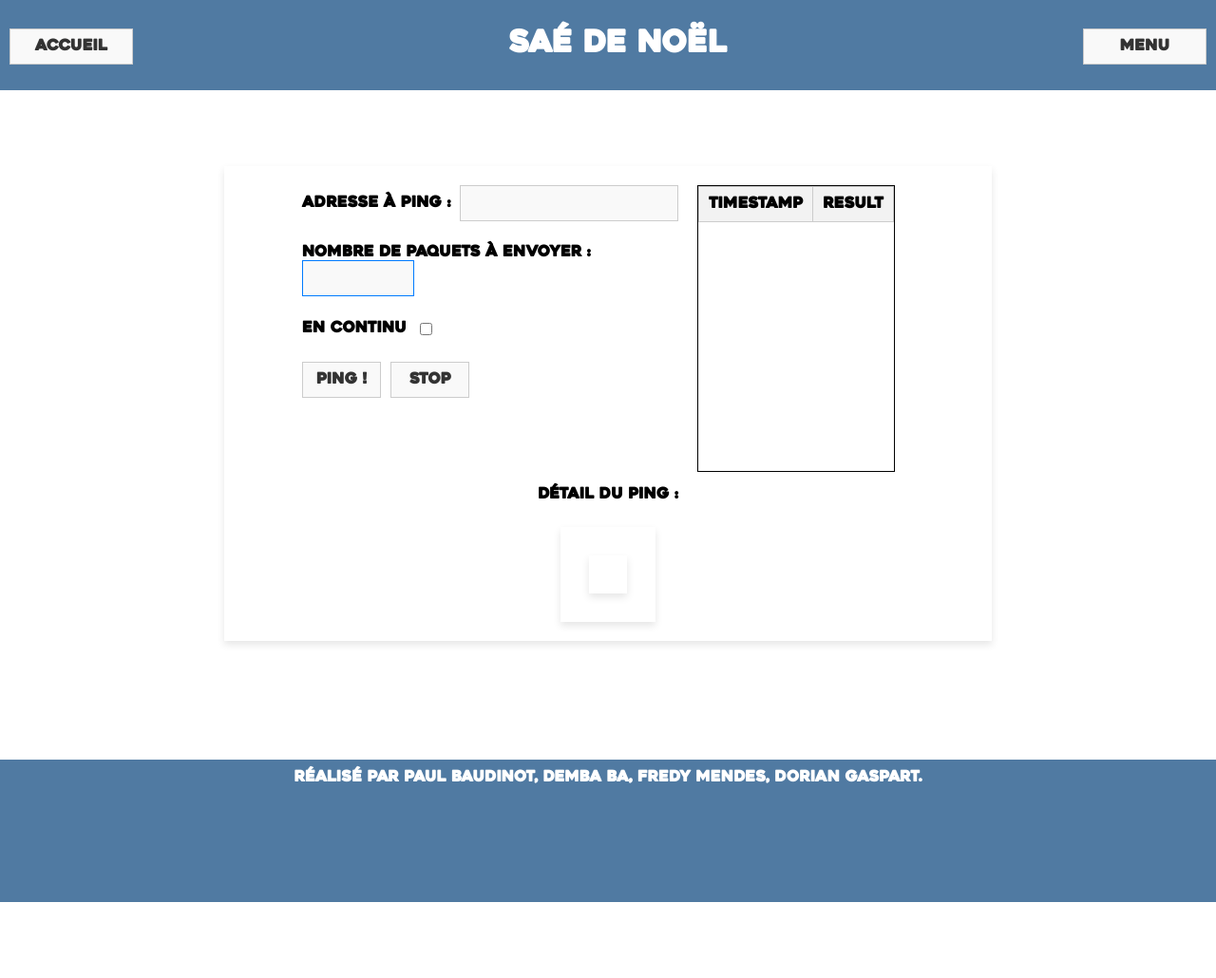
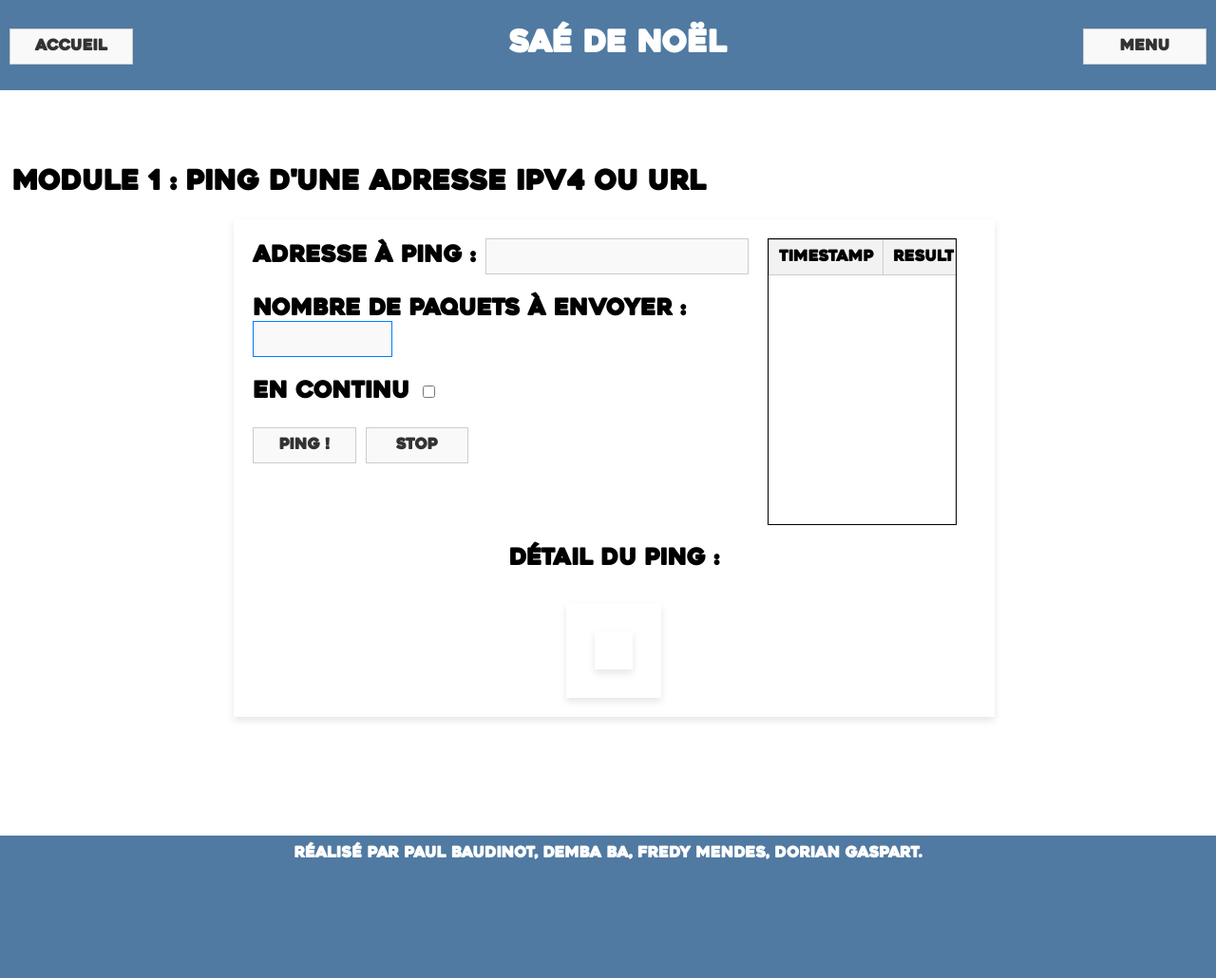
Before and after one commit to badem09/sae_but3_fa, a PHP site: page /ping.php in a window 1280 px wide. Shown: the whole page at 95% size. Before the commit the page ends 950 px from the top, so only its background shows below. Run offline with PHP 8.4, Linux system fonts and the light colour scheme.

Commit message:
Mise a jour ux

```diff
--- a/src/Ipv4.php
+++ b/src/Ipv4.php
@@ -49,6 +49,7 @@
         </table>
     </div>
 </div class="main">
+<br><br><br><br><br>
 <script src="scripts/scriptIpv4.js"></script>
 <?php
 include("footer.php");
--- a/src/Ipv6.php
+++ b/src/Ipv6.php
@@ -29,6 +29,8 @@
         </div>
     </div>
 </div>
+<br><br><br><br><br><br><br><br><br><br><br><br><br>
+
 <script src="scripts/scriptIpv6.js"></script>
     <?php
 include("footer.php");
--- a/src/ping.php
+++ b/src/ping.php
@@ -4,7 +4,9 @@
 ?>
 <br>
 <br>
-<h1 class='title'> Module 1 : Ping d'une adresse Ipv4 ou URL </h1>
+<br>
+<div class="main">
+<h2> Module 1 : Ping d'une adresse Ipv4 ou URL </h2>
 
 <div class="vert-cont">
     <div id="ping-main">
@@ -46,6 +48,7 @@
 	<div id="ping-stats"></div>
     </div>
 </div>
+</div>
 <br>
 <br>
 
--- a/src/styles/style.css
+++ b/src/styles/style.css
@@ -189,7 +189,7 @@
 .vert-cont {
     flex-direction: column;
     align-items: center; /* Align items in the center horizontally */
-    margin: 5% auto; /* Center the div horizontally */
+    margin: auto; /* Center the div horizontally */
     padding: 20px; /* Add padding for better appearance */
     width: 60%;
     box-shadow: 0 4px 8px rgba(0, 0, 0, 0.1); /* Add a subtle shadow */
--- a/src/styles/styleIp.css
+++ b/src/styles/styleIp.css
@@ -1,7 +1,7 @@
 .main{
     padding-top: 100px;
     padding-left: 1%;
-    padding-bottom: 20%;
+    padding-bottom: 5%;
 }
 
 .main p {
```
